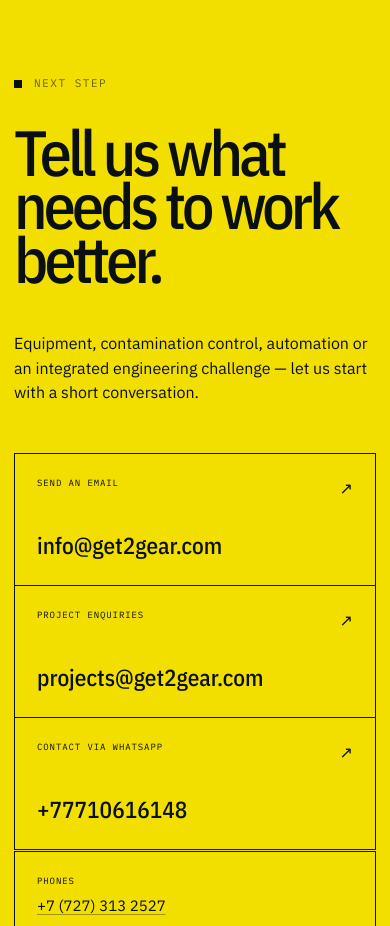
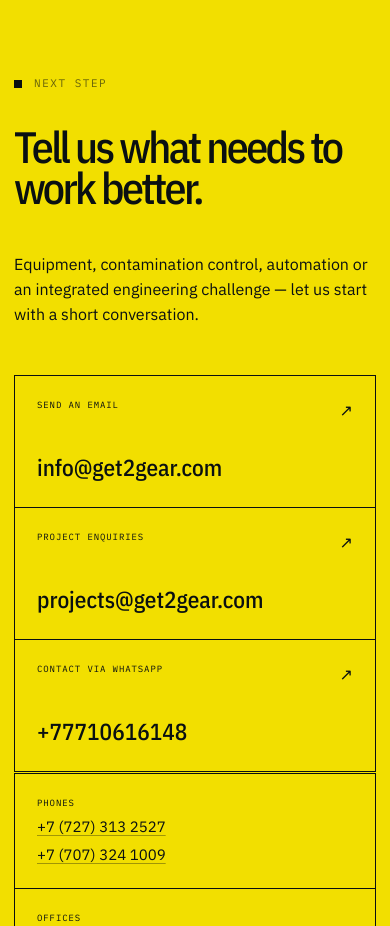
Before and after one commit to extrahalo/get2gear-customer-demo, a Next.js app: page /en in a window 390 px wide. Shown: the part 5660-6586 px from the top of the page. Built offline with nearby package versions, Linux system fonts and the light colour scheme; no server answers.

Commit message:
Fix narrow mobile viewport and contact heading wrapping

```diff
--- a/src/app/globals.css
+++ b/src/app/globals.css
@@ -76,7 +76,7 @@
 
 body {
   margin: 0;
-  min-width: 320px;
+  min-width: 0;
   overflow-x: clip;
   background: var(--paper);
   font-family: var(--font-body), sans-serif;
@@ -3417,6 +3417,7 @@
 }
 @media (max-width: 640px) {
   html { scroll-padding-top: 88px; }
+  .contact-panel h2 { font-size: clamp(2.75rem, 11vw, 4rem); line-height: .94; }
   .service-hero__copy h1 { font-size: clamp(2.5rem, 10.5vw, 4rem); line-height: .98; }
   .service-route nav, .service-details__list, .policies__list { grid-template-columns: minmax(0, 1fr); }
   .service-hero { min-height: 660px; }
```
